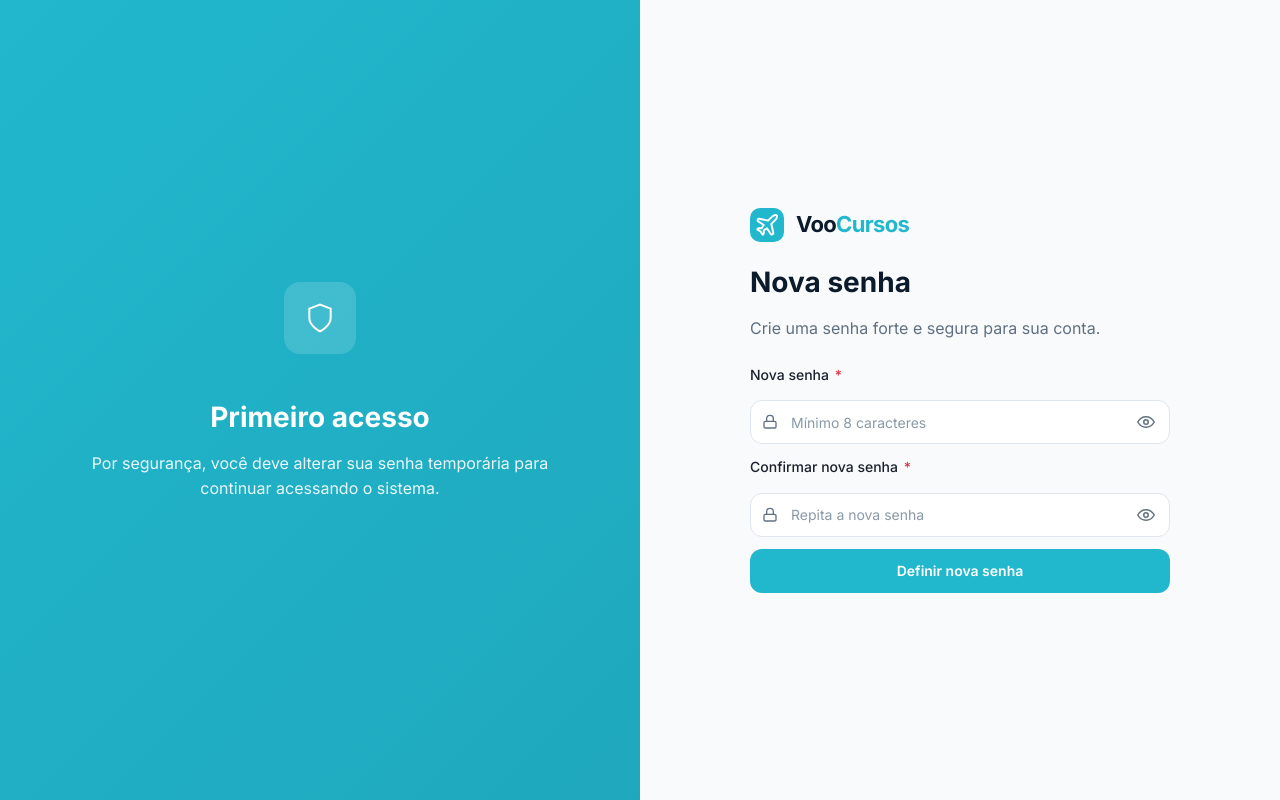
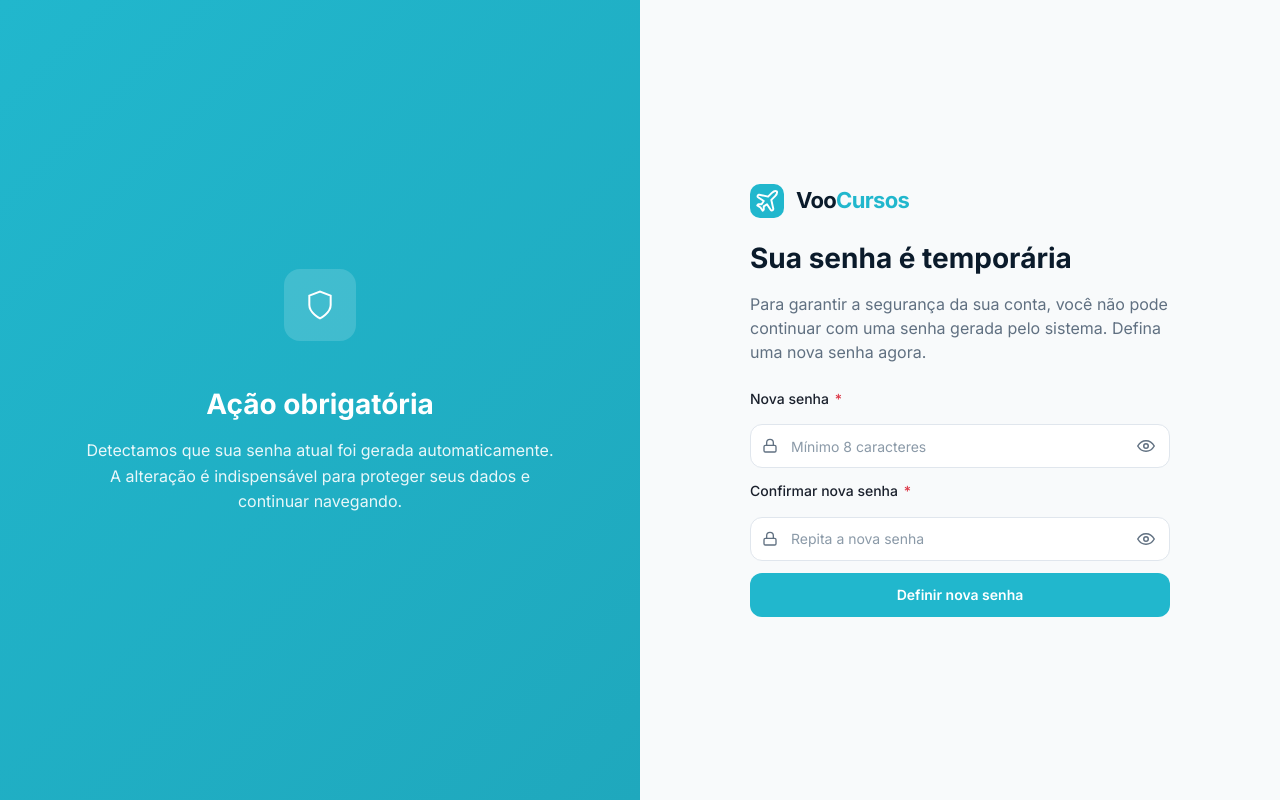
Before and after one commit to institutovoo/voo-front-sistema-angular, an Angular app: page /troca-senha-obrigatoria in a window 1280 px wide. Built offline with nearby package versions, Linux system fonts and the light colour scheme.

Commit message:
style: enfatiza a obrigatoriedade de troca de senha temporária

```diff
--- a/src/app/pages/autenticacao/troca-senha-obrigatoria/troca-senha-obrigatoria.component.html
+++ b/src/app/pages/autenticacao/troca-senha-obrigatoria/troca-senha-obrigatoria.component.html
@@ -6,8 +6,8 @@
           <path d="M12 22s8-4 8-10V5l-8-3-8 3v7c0 6 8 10 8 10z" />
         </svg>
       </div>
-      <h2 class="destaque__titulo">Primeiro acesso</h2>
-      <p class="destaque__descricao">Por segurança, você deve alterar sua senha temporária para continuar acessando o sistema.</p>
+      <h2 class="destaque__titulo">Ação obrigatória</h2>
+      <p class="destaque__descricao">Detectamos que sua senha atual foi gerada automaticamente. A alteração é indispensável para proteger seus dados e continuar navegando.</p>
     </div>
   </div>
 
@@ -15,8 +15,8 @@
     <div class="autenticacao__formulario">
       <app-logo tema="light"></app-logo>
 
-      <h1 class="titulo">Nova senha</h1>
-      <p class="subtitulo">Crie uma senha forte e segura para sua conta.</p>
+      <h1 class="titulo">Sua senha é temporária</h1>
+      <p class="subtitulo">Para garantir a segurança da sua conta, você não pode continuar com uma senha gerada pelo sistema. Defina uma nova senha agora.</p>
 
       <div *ngIf="erro()" class="mensagem-erro">{{ erro() }}</div>
 
```
